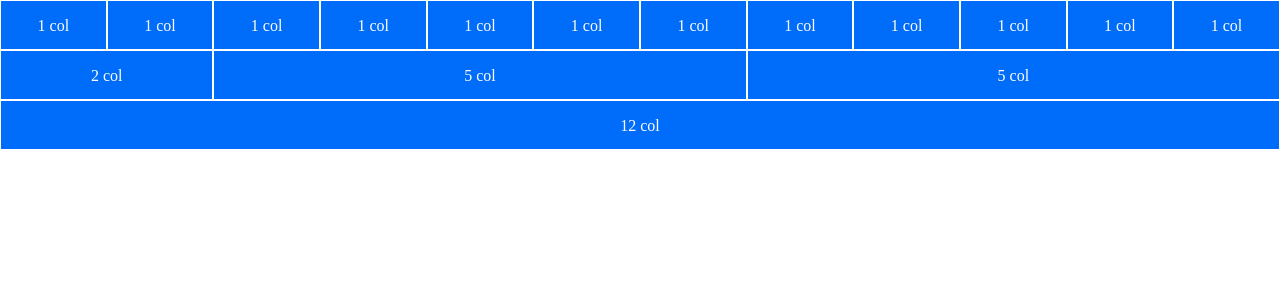
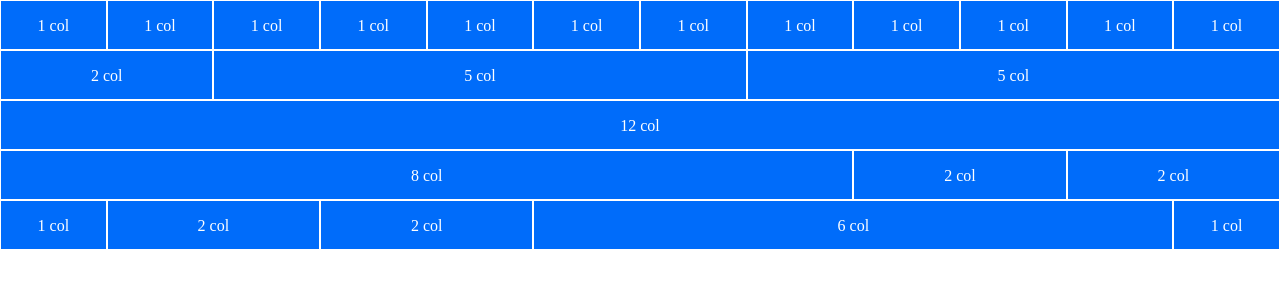
Before and after one commit to Vasmayer/html-css-12bool, a plain HTML site: page index.html in a window 1280 px wide. Drawn offline with Linux system fonts and the light colour scheme.

Commit message:
add es 5

```diff
--- a/index.html
+++ b/index.html
@@ -31,10 +31,21 @@
             <div class="col-2">2 col</div>
             <div class="col-5">5 col</div>
             <div class="col-5">5 col</div>
-
          </div>
          <div class="row">
             <div class="col">12 col</div>
+         </div>
+         <div class="row">
+            <div class="col-8">8 col</div>
+            <div class="col-2">2 col</div>
+            <div class="col-2">2 col</div>
+         </div>
+         <div class="row">
+            <div class="col-1">1 col</div>
+            <div class="col-2">2 col</div>
+            <div class="col-2">2 col</div>
+            <div class="col-6">6 col</div>
+            <div class="col-1">1 col</div>
          </div>
 
     </div>
```
